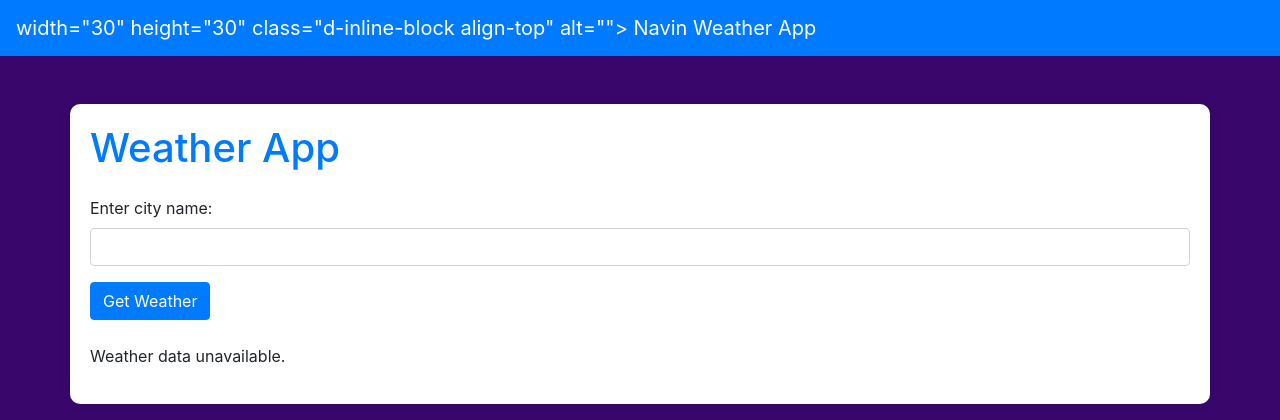
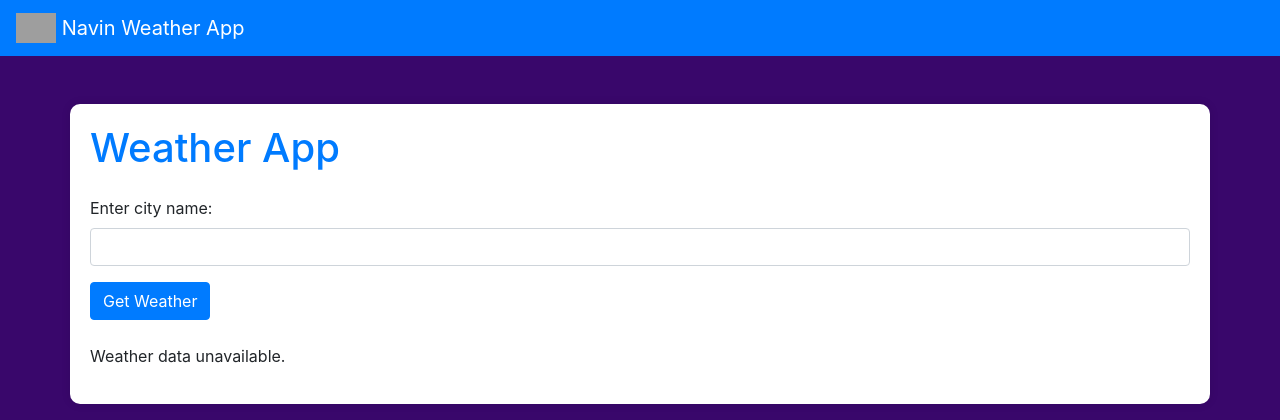
Before and after one commit to NavinKumarbanu/Weather-App, a Flask app: page / in a window 1280 px wide. Shown: the top 420 px of the page. Run offline with Flask 3, Linux system fonts and the light colour scheme; some libraries are stand-ins or nearby versions; grey boxes are pictures that could not be loaded.

Commit message:
Update index.html

```diff
--- a/templates/index.html
+++ b/templates/index.html
@@ -30,7 +30,7 @@
 <body>
     <nav class="navbar navbar-fixed-top navbar-expand-lg navbar-dark bg-primary">
         <a class="navbar-brand" href="#">
-            width="30" height="30" class="d-inline-block align-top" alt="">
+            <img src="width="30" height="30" class="d-inline-block align-top" alt="">
              Navin Weather App
         </a>
     </nav>
```
